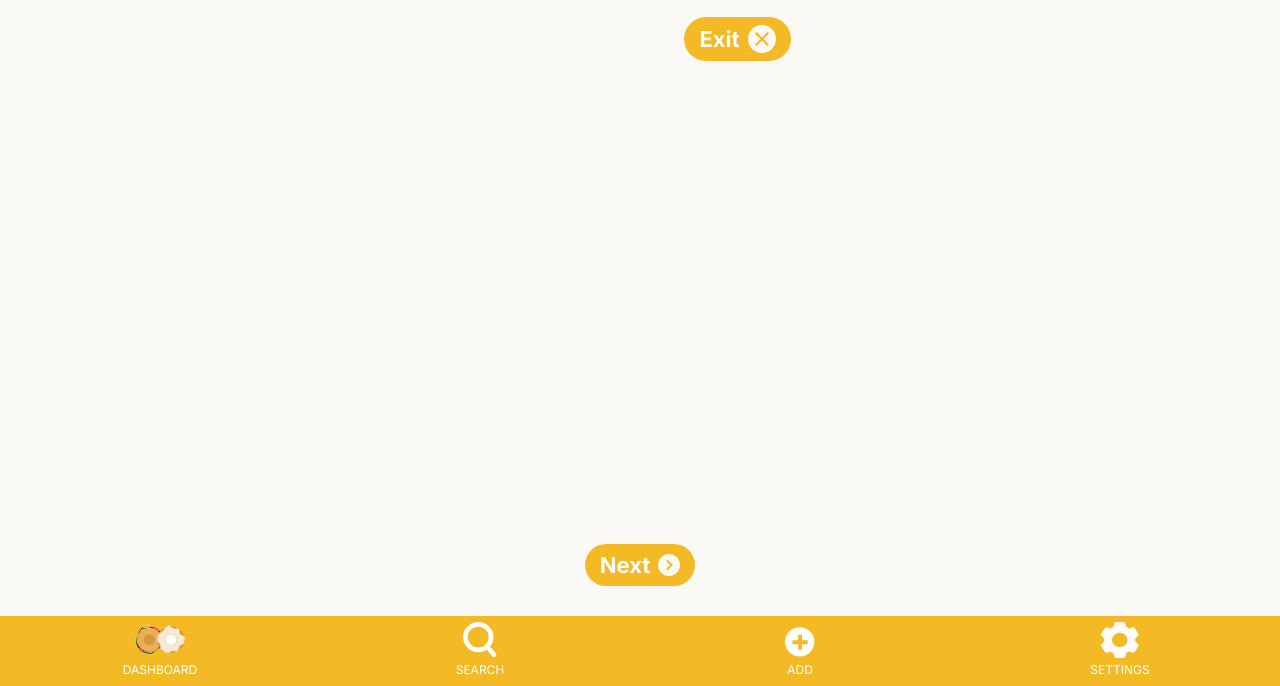
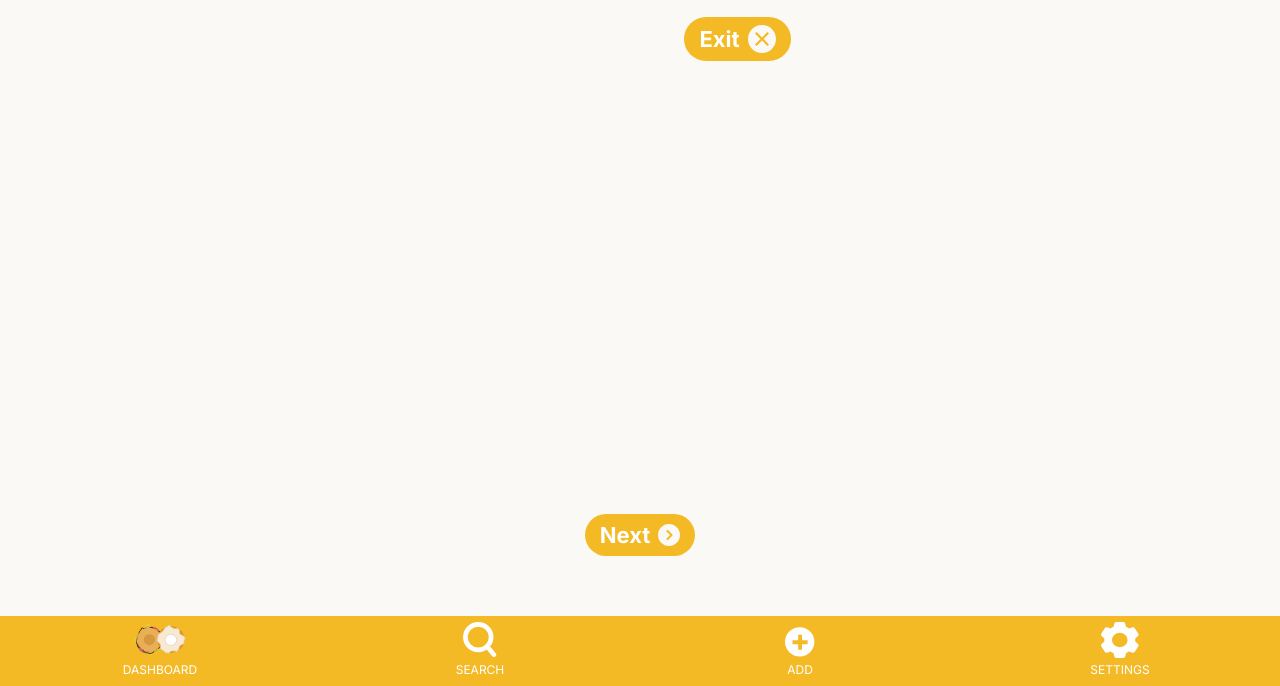
Before and after one commit to 12DaysOfCoding/WeTheFoodies, a website with bundled scripts: page source/foodie.html in a window 1280 px wide. Shown: the part 114-800 px from the top of the page. Built offline with nearby package versions, Linux system fonts and the light colour scheme.

Commit message:
Update foodie.css

```diff
--- a/source/assets/styles/foodie.css
+++ b/source/assets/styles/foodie.css
@@ -52,8 +52,7 @@ nav > h1 {
     justify-content: center;
     align-items: center;
     position: absolute;
-    height: 60%;
-    top: 180px;
+    top: 0;
     bottom: 0;
     left: 0;
     right: 0;
@@ -63,7 +62,7 @@ nav > h1 {
 .controls__wrapper {
     display: flex;
     position: absolute;
-    bottom: 100px;
+    bottom: 130px;
 }
 
 button {
```
